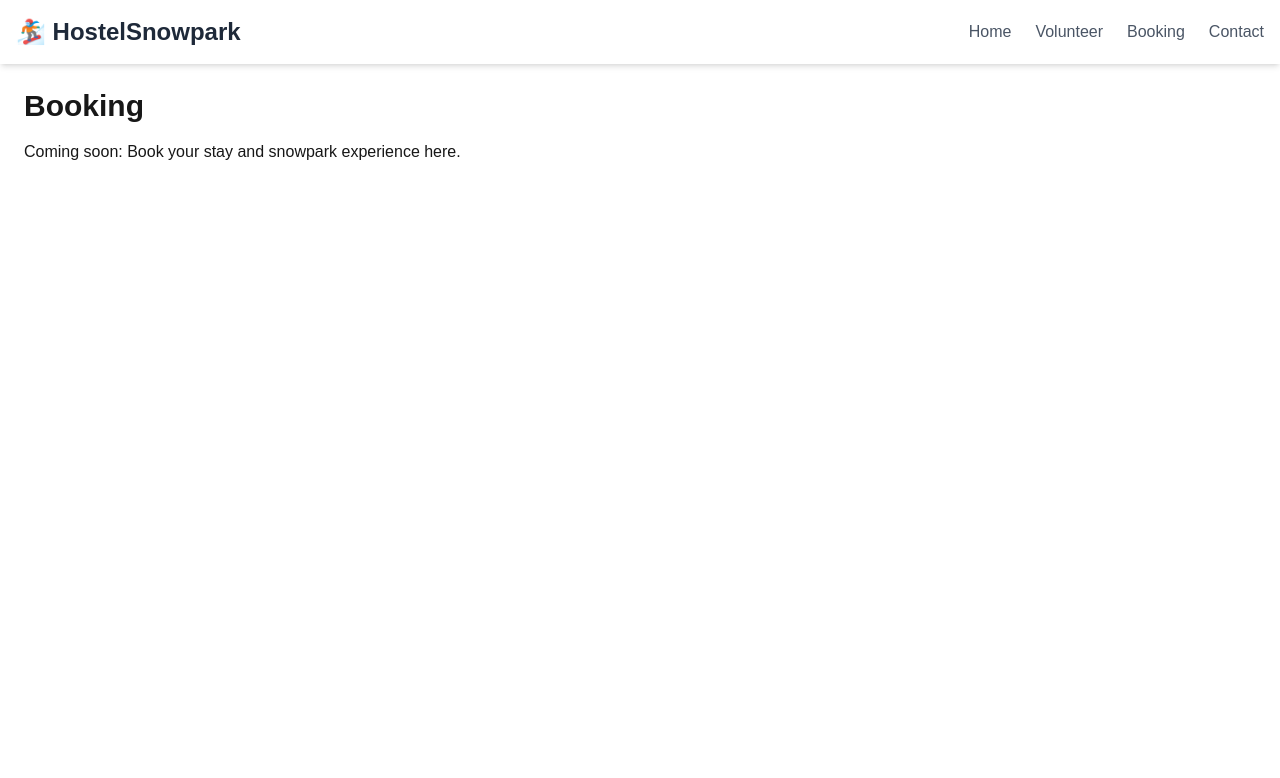
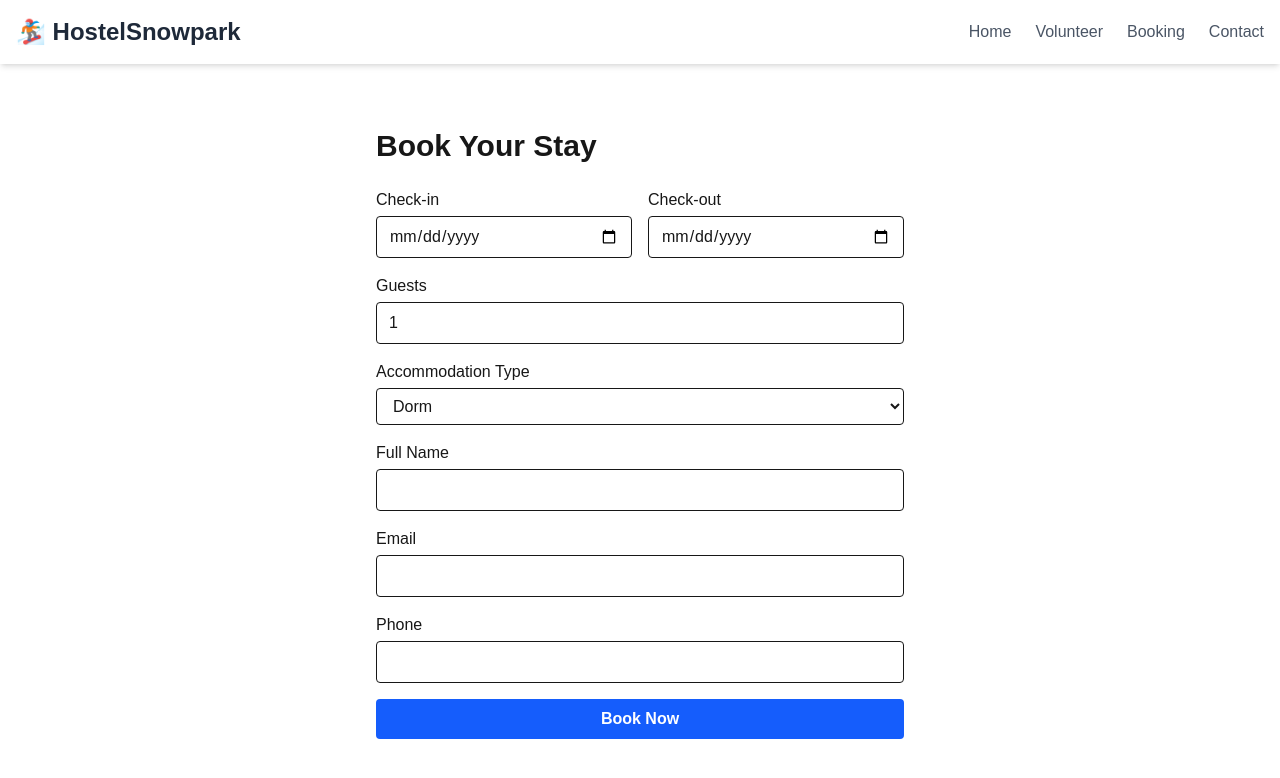
Before and after one commit to perassijulian/hostel-snowpark, a Next.js app: page /booking in a window 1280 px wide. Shown: the top 778 px of the page. Built offline with nearby package versions, Linux system fonts and the light colour scheme.

Commit message:
add booking form UI

```diff
--- a/app/booking/page.tsx
+++ b/app/booking/page.tsx
@@ -1,8 +1,160 @@
+'use client';
+
+import { useState } from 'react';
+
 export default function BookingPage() {
-    return (
-      <div className="p-6">
-        <h1 className="text-3xl font-bold mb-4">Booking</h1>
-        <p>Coming soon: Book your stay and snowpark experience here.</p>
-      </div>
-    );
-  }
+  const [formData, setFormData] = useState({
+    checkIn: '',
+    checkOut: '',
+    guests: 1,
+    type: 'dorm',
+    name: '',
+    email: '',
+    phone: '',
+  });
+
+  const [status, setStatus] = useState<'idle' | 'submitting' | 'success' | 'error'>('idle');
+
+  const handleChange = (e: React.ChangeEvent<HTMLInputElement | HTMLSelectElement>) => {
+    const { name, value } = e.target;
+    setFormData(prev => ({ ...prev, [name]: value }));
+  };
+
+  const handleSubmit = async (e: React.FormEvent) => {
+    e.preventDefault();
+    setStatus('submitting');
+
+    try {
+      const res = await fetch('/api/bookings', {
+        method: 'POST',
+        headers: { 'Content-Type': 'application/json' },
+        body: JSON.stringify(formData),
+      });
+
+      if (res.ok) {
+        setStatus('success');
+        setFormData({
+          checkIn: '',
+          checkOut: '',
+          guests: 1,
+          type: 'dorm',
+          name: '',
+          email: '',
+          phone: '',
+        });
+      } else {
+        throw new Error('Failed to submit');
+      }
+    } catch (err) {
+      setStatus('error');
+    }
+  };
+
+  return (
+    <main className="max-w-xl mx-auto p-6 mt-10">
+      <h1 className="text-3xl font-bold mb-6">Book Your Stay</h1>
+
+      <form onSubmit={handleSubmit} className="grid gap-4">
+        <div className="grid grid-cols-2 gap-4">
+          <div>
+            <label className="block mb-1">Check-in</label>
+            <input
+              type="date"
+              name="checkIn"
+              value={formData.checkIn}
+              onChange={handleChange}
+              className="w-full border px-3 py-2 rounded"
+              required
+            />
+          </div>
+
+          <div>
+            <label className="block mb-1">Check-out</label>
+            <input
+              type="date"
+              name="checkOut"
+              value={formData.checkOut}
+              onChange={handleChange}
+              className="w-full border px-3 py-2 rounded"
+              required
+            />
+          </div>
+        </div>
+
+        <div>
+          <label className="block mb-1">Guests</label>
+          <input
+            type="number"
+            name="guests"
+            min="1"
+            value={formData.guests}
+            onChange={handleChange}
+            className="w-full border px-3 py-2 rounded"
+            required
+          />
+        </div>
+
+        <div>
+          <label className="block mb-1">Accommodation Type</label>
+          <select
+            name="type"
+            value={formData.type}
+            onChange={handleChange}
+            className="w-full border px-3 py-2 rounded"
+          >
+            <option value="dorm">Dorm</option>
+            <option value="cabin">Cabin</option>
+            <option value="private">Private Room</option>
+          </select>
+        </div>
+
+        <div>
+          <label className="block mb-1">Full Name</label>
+          <input
+            type="text"
+            name="name"
+            value={formData.name}
+            onChange={handleChange}
+            className="w-full border px-3 py-2 rounded"
+            required
+          />
+        </div>
+
+        <div>
+          <label className="block mb-1">Email</label>
+          <input
+            type="email"
+            name="email"
+            value={formData.email}
+            onChange={handleChange}
+            className="w-full border px-3 py-2 rounded"
+            required
+          />
+        </div>
+
+        <div>
+          <label className="block mb-1">Phone</label>
+          <input
+            type="tel"
+            name="phone"
+            value={formData.phone}
+            onChange={handleChange}
+            className="w-full border px-3 py-2 rounded"
+            required
+          />
+        </div>
+
+        <button
+          type="submit"
+          disabled={status === 'submitting'}
+          className="bg-blue-600 hover:bg-blue-700 text-white font-semibold py-2 rounded transition"
+        >
+          {status === 'submitting' ? 'Submitting...' : 'Book Now'}
+        </button>
+
+        {status === 'success' && <p className="text-green-600 mt-2">Booking submitted successfully!</p>}
+        {status === 'error' && <p className="text-red-600 mt-2">Something went wrong. Try again.</p>}
+      </form>
+    </main>
+  );
+}
```
